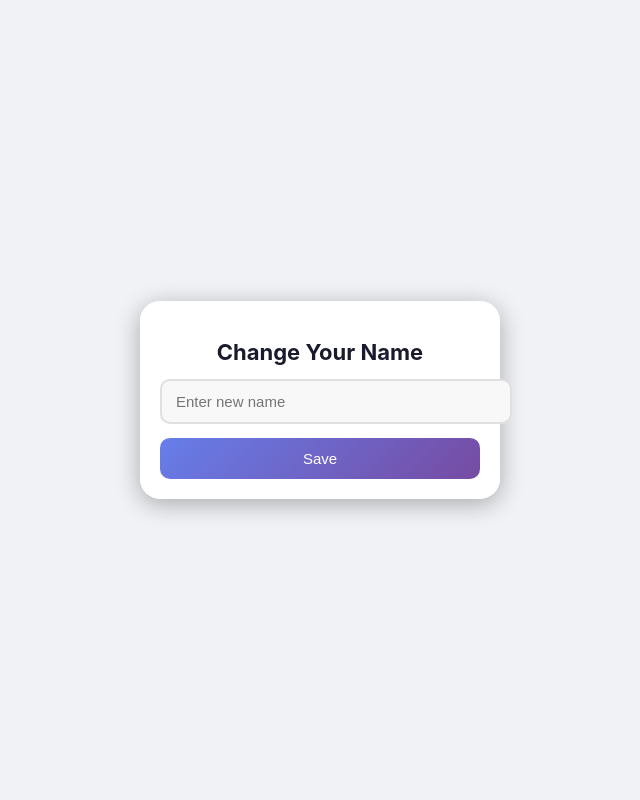
After one commit to 0hydra0/sweet-s_map, a Flask app: template templates/chagename.html in a window 1280 px wide. The commit adds this page. Shown: the whole page, without its empty margins (320-960 px from the left). Run offline with Flask 3, Linux system fonts and the light colour scheme; the template is opened without the code that fills it, so the values that code supplies are empty.

Commit message:
your message

```diff
--- /dev/null
+++ b/templates/chagename.html
@@ -0,0 +1,112 @@
+<!DOCTYPE html>
+<html lang="en">
+<head>
+  <meta charset="UTF-8">
+  <meta name="viewport" content="width=device-width, initial-scale=1.0">
+  <title>Change Name</title>
+  <style>
+    body {
+      margin: 0;
+      padding: 0;
+      font-family: -apple-system, BlinkMacSystemFont, 'SF Pro Display', 'Segoe UI', sans-serif;
+      background: #f0f2f5;
+      display: flex;
+      justify-content: center;
+      align-items: center;
+      height: 100vh;
+    }
+
+    .change-name-popup {
+      position: fixed;
+      top: 50%;
+      left: 50%;
+      transform: translate(-50%, -50%) scale(0.9);
+      background: rgba(255, 255, 255, 0.95);
+      border-radius: 20px;
+      padding: 20px;
+      text-align: center;
+      box-shadow: 0 5px 25px rgba(0, 0, 0, 0.3);
+      width: 90%;
+      max-width: 320px;
+      z-index: 1000;
+      opacity: 0;
+      animation: popupFadeIn 0.5s ease forwards;
+    }
+
+    @keyframes popupFadeIn {
+      0% {
+        opacity: 0;
+        transform: translate(-50%, -50%) scale(0.8);
+      }
+      100% {
+        opacity: 1;
+        transform: translate(-50%, -50%) scale(1);
+      }
+    }
+
+    .change-name-popup h2 {
+      font-size: 22px;
+      color: #1a1a2e;
+      margin-bottom: 14px;
+    }
+
+    .change-name-popup input {
+      width: 100%;
+      padding: 12px 14px;
+      border: 2px solid #e0e0e0;
+      border-radius: 10px;
+      background: #f8f8f8;
+      color: #333;
+      font-size: 15px;
+      outline: none;
+      margin-bottom: 14px;
+      transition: all 0.3s ease;
+    }
+
+    .change-name-popup input:focus {
+      border-color: #667eea;
+      background: #fff;
+    }
+
+    .change-name-popup button {
+      width: 100%;
+      padding: 12px 14px;
+      border: none;
+      border-radius: 10px;
+      background: linear-gradient(135deg, #667eea, #764ba2);
+      color: #fff;
+      font-size: 15px;
+      cursor: pointer;
+      transition: all 0.3s ease;
+    }
+
+    .change-name-popup button:hover {
+      background: linear-gradient(135deg, #764ba2, #f093fb);
+      transform: scale(1.02);
+    }
+
+    /* Responsive tweaks */
+    @media (max-width: 400px) {
+      .change-name-popup {
+        padding: 16px;
+        border-radius: 15px;
+      }
+      .change-name-popup h2 {
+        font-size: 20px;
+      }
+      .change-name-popup input,
+      .change-name-popup button {
+        font-size: 14px;
+        padding: 10px 12px;
+      }
+    }
+  </style>
+</head>
+<body>
+  <div class="change-name-popup">
+    <h2>Change Your Name</h2>
+    <input type="text" id="newUserName" placeholder="Enter new name" required>
+    <button onclick="saveNewName()">Save</button>
+  </div>
+</body>
+</html>
```
Also changed, not shown: static/map.js (+52 -41 lines), templates/layout.html (+125 -9 lines).
